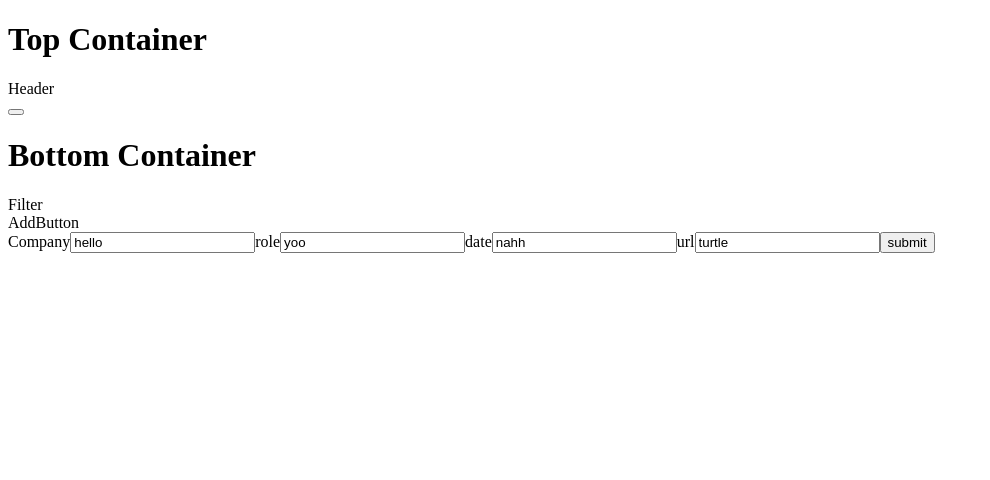
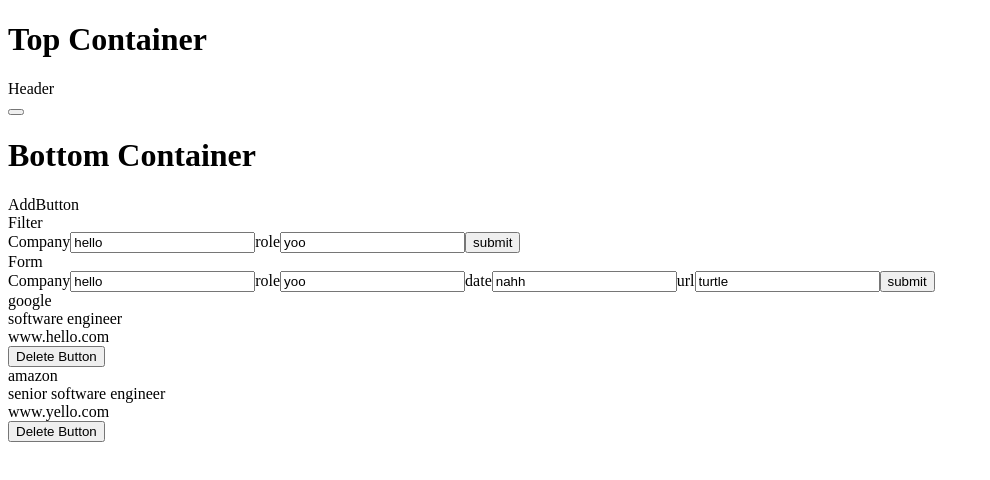
Before and after one commit to JobSmith-io/productivity-app, a React app: page / in a window 1280 px wide. Shown: the top 480 px of the page, without its empty margins (0-990 px from the left). Built offline with nearby package versions, Linux system fonts and the light colour scheme.

Commit message:
Component created, still need to build out fetch

```diff
--- a/src/client/BottomContainer/BottomContainer.jsx
+++ b/src/client/BottomContainer/BottomContainer.jsx
@@ -1,12 +1,10 @@
 import React from "react";
-import Filter from './Filter';
 import AddButton from './AddButton';
 import ListContainer from "./ListContainer";
 
 const BottomContainer = () => {
     return <div>
       <h1>Bottom Container</h1>
-      <Filter/>
       <AddButton/>
       <ListContainer/>
     </div>;
--- a/src/client/BottomContainer/DeleteButton.jsx
+++ b/src/client/BottomContainer/DeleteButton.jsx
@@ -2,7 +2,7 @@ import React from "react";
 
 const DeleteButton = () => {
   return (
-  <div>Delete Button</div>
+  <button>Delete Button</button>
   );
 };
 
--- a/src/client/BottomContainer/Filter.jsx
+++ b/src/client/BottomContainer/Filter.jsx
@@ -1,9 +1,21 @@
 import React from "react";
 
 const Filter = () => {
-    return (
+  const submit = ()=> {
+    console.log('submit');
+  }
+  return (
+    <>
     <div>Filter</div>
-    );
-  };
+    <form className="filter" onSubmit={submit} >
+        <label htmlFor="company">Company</label>
+        <input type="text" name="company" value={"hello"} />
+        <label htmlFor="role">role</label>
+        <input type="text" name="role" value={"yoo"} />
+        <input type="submit" value="submit"/>
+    </form>
+    </>
+  )
+};
 
 export default Filter;
--- a/src/client/BottomContainer/Form.jsx
+++ b/src/client/BottomContainer/Form.jsx
@@ -12,6 +12,7 @@ const submit = ()=> {
 
   return (
     <>
+      <div>Form</div>
       <form className="CreateApp" onSubmit={submit} >
           <label htmlFor="company">Company</label>
           <input type="text" name="company" value={"hello"} />
--- a/src/client/BottomContainer/Job.jsx
+++ b/src/client/BottomContainer/Job.jsx
@@ -2,14 +2,14 @@ import React from "react";
 import DeleteButton from "./DeleteButton";
 
 const Job = (props) => {
-  const {company, role, url} = props;
-
+  const {company, role, url} = props.props;
+  console.log("jobs component props", props);
   return (
     <>
       <div>{company}</div>
       <div>{role}</div>
       <div>{url}</div>
-      {/* <DeleteButton /> */}
+      <DeleteButton/>
     </>
   );
 };
--- a/src/client/BottomContainer/ListContainer.jsx
+++ b/src/client/BottomContainer/ListContainer.jsx
@@ -1,14 +1,13 @@
 import React, { useEffect, useState } from "react";
 import Form from "./Form";
 import Job from './Job';
-
+import Filter from './Filter';
 
 const ListContainer = () => {
-  const [jobs, setJobs] = useState([{applicationId:0, company: "amazon", role: "senior software engineer", url: "www.yello.com"}]);
-
+  const [jobs, setJobs] = useState([]);
   const getData = ()=> {
-    const fakeData = [{applicationId: 1, company: "google", role: "software engineer", url: "www.hello.com"}];
-    setJobs([[...jobs], fakeData]);
+    const fakeData = [{applicationId: 1, company: "google", role: "software engineer", url: "www.hello.com"}, {applicationId:0, company: "amazon", role: "senior software engineer", url: "www.yello.com"}];
+    setJobs(fakeData);
     console.log('getData invoked!')
   }
 
@@ -19,16 +18,17 @@ const ListContainer = () => {
   // get request func for fetching the jobs from the database
   // deconstruct {application_id, company, role, url } =data
   const jobsObj = jobs.map((job)=> {
-      return <Job key={job.applicationId} props={job}/>
+      return <Job key={job.applicationId} props = {job}/>
   });
     // populate jobs with
   return (
     <div>
+    <Filter/>
     <Form/>
 
 
     {/* unique key from application_id */}
-      {jobsObj}
+    {jobsObj}
   </div>
   );
 }
```
